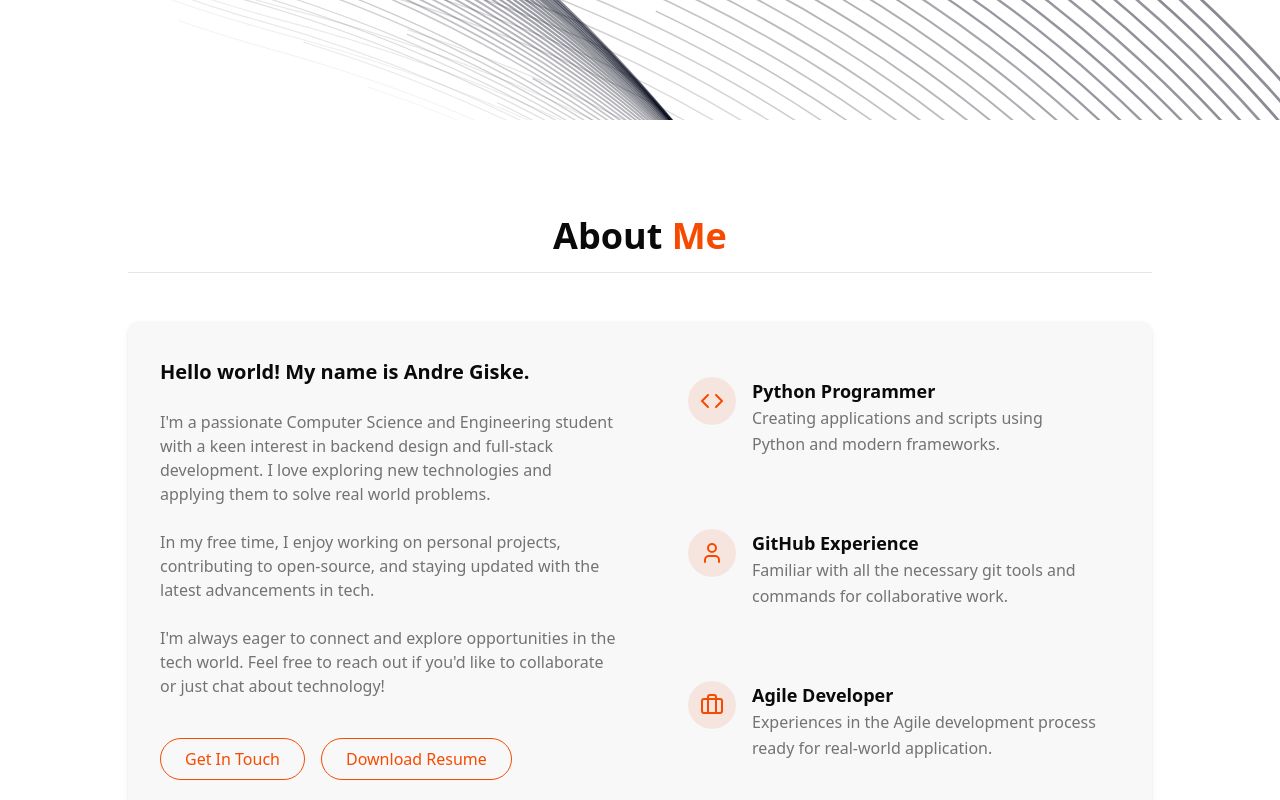
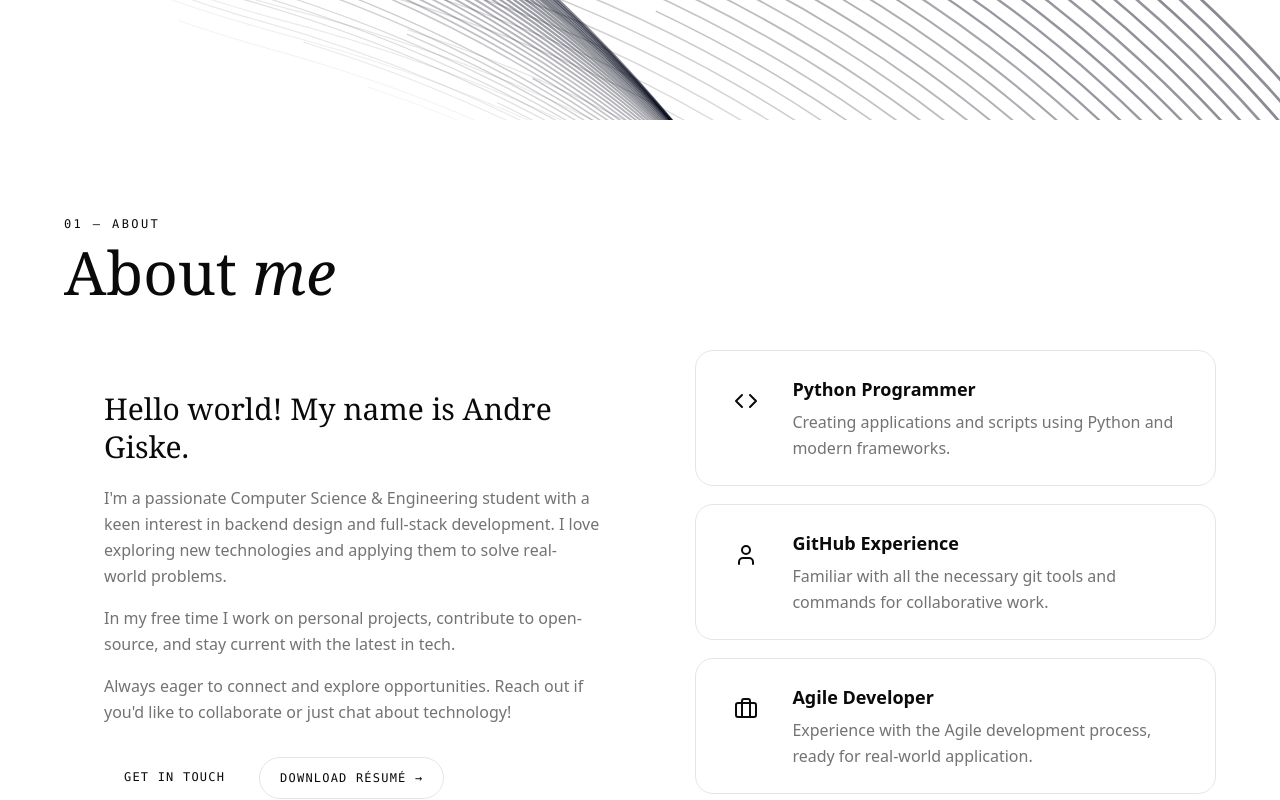
Before and after one commit to dregiske/portfolio, a React (Vite) app: page / in a window 1280 px wide. Shown: the part 680-1480 px from the top of the page. Built offline with nearby package versions, Linux system fonts and the light colour scheme.

Commit message:
about me section refactored

```diff
--- a/src/components/ui/AboutMe.tsx
+++ b/src/components/ui/AboutMe.tsx
@@ -1,108 +1,104 @@
 import { Code, User, Briefcase } from "lucide-react";
 import { RESUME_LINK } from "@/constants/links";
-import {
-  SECTION_CARD,
-  SECTION_HEADING,
-  ICON_CIRCLE,
-} from "@/constants/theme";
+
+const features = [
+  {
+    icon: Code,
+    title: "Python Programmer",
+    text: "Creating applications and scripts using Python and modern frameworks.",
+    tint: "bg-c-clay",
+    ink: "text-d-clay",
+  },
+  {
+    icon: User,
+    title: "GitHub Experience",
+    text: "Familiar with all the necessary git tools and commands for collaborative work.",
+    tint: "bg-c-sky",
+    ink: "text-d-blue",
+  },
+  {
+    icon: Briefcase,
+    title: "Agile Developer",
+    text: "Experience with the Agile development process, ready for real-world application.",
+    tint: "bg-c-lilac",
+    ink: "text-d-plum",
+  },
+];
 
 export const AboutMe = () => {
   return (
-    <section id="about" className="py-24 px-4 relative">
-      <div className="container mx-auto max-w-5xl">
-        <h2 className={SECTION_HEADING}>
-          About <span className="text-primary">Me</span>
-        </h2>
+    <section id="about" className="py-24 px-6 relative">
+      <div className="container mx-auto max-w-6xl">
+        <div className="mb-12">
+          <div className="font-mono text-xs uppercase tracking-[0.2em] text-d-teal mb-2.5">
+            01 — About
+          </div>
+          <h2 className="font-serif font-normal text-5xl md:text-6xl leading-none text-foreground">
+            About <span className="italic text-d-teal">me</span>
+          </h2>
+        </div>
 
-        <div className={`grid grid-cols-1 md:grid-cols-2 gap-12 items-center ${SECTION_CARD}`}>
-          {/* Left Side */}
-          <div className="space-y-6 max-w-prose text-center md:text-left">
-            <h3 className="text-xl font-semibold">
+        <div className="grid grid-cols-1 md:grid-cols-[1.05fr_0.95fr] gap-14 items-start">
+          {/* Left — intro card */}
+          <div className="bg-c-mint rounded-2xl p-10">
+            <h3 className="font-serif font-normal text-3xl leading-tight mb-5 text-foreground">
               Hello world! My name is Andre Giske.
             </h3>
-            <p className="text-muted-foreground">
-              I'm a passionate Computer Science and Engineering student with a
+            <p className="text-muted-foreground leading-relaxed mb-4">
+              I'm a passionate Computer Science &amp; Engineering student with a
               keen interest in backend design and full-stack development. I love
-              exploring new technologies and applying them to solve real world
+              exploring new technologies and applying them to solve real-world
               problems.
             </p>
-            <p className="text-muted-foreground">
-              In my free time, I enjoy working on personal projects,
-              contributing to open-source, and staying updated with the latest
-              advancements in tech.
+            <p className="text-muted-foreground leading-relaxed mb-4">
+              In my free time I work on personal projects, contribute to
+              open-source, and stay current with the latest in tech.
             </p>
-            <p className="text-muted-foreground">
-              I'm always eager to connect and explore opportunities in the tech
-              world. Feel free to reach out if you'd like to collaborate or just
-              chat about technology!
+            <p className="text-muted-foreground leading-relaxed">
+              Always eager to connect and explore opportunities. Reach out if
+              you'd like to collaborate or just chat about technology!
             </p>
 
-            <div className="flex flex-col sm:flex-row gap-4 pt-4 justify-center md:justify-start">
+            <div className="flex flex-wrap gap-3.5 mt-8">
               <a
                 href="#contact"
-                className="px-6 py-2 rounded-full border border-primary text-primary hover:bg-primary/10 transition-colors duration-300"
+                className="font-mono text-xs uppercase tracking-widest px-5 py-3 rounded-full bg-ink text-egg hover:opacity-90 transition-opacity"
               >
-                Get In Touch
+                Get in Touch
               </a>
               <a
                 target="_blank"
+                rel="noopener noreferrer"
                 href={RESUME_LINK}
-                className="px-6 py-2 rounded-full border border-primary text-primary hover:bg-primary/10 transition-colors duration-300"
+                className="font-mono text-xs uppercase tracking-widest px-5 py-3 rounded-full border border-ink/20 text-foreground hover:border-primary hover:text-primary transition-colors"
               >
-                Download Resume
+                Download Résumé →
               </a>
             </div>
           </div>
 
-          {/* Right Side */}
-          <div className="grid grid-cols-1 gap-6">
-            <div className="gradient-border p-6 card-hover">
-              <div className="flex items-start gap-4">
-                <div className={ICON_CIRCLE}>
-                  <Code className="h-6 w-6 text-primary" />
+          {/* Right — feature cards */}
+          <div className="flex flex-col gap-4.5">
+            {features.map(({ icon: Icon, title, text, tint, ink }, key) => (
+              <div
+                key={key}
+                className="flex gap-5 items-start bg-card border border-rule rounded-2xl p-6"
+              >
+                <div
+                  className={`flex-none w-13 h-13 rounded-full ${tint} flex items-center justify-center`}
+                >
+                  <Icon className={`h-6 w-6 ${ink}`} />
                 </div>
-
-                <div className="text-left">
-                  <h4 className="font-semibold text-lg">Python Programmer</h4>
+                <div>
+                  <h4 className="text-lg font-semibold mb-1.5 text-foreground">
+                    {title}
+                  </h4>
                   <p className="text-muted-foreground leading-relaxed">
-                    Creating applications and scripts using Python and modern
-                    frameworks.
+                    {text}
                   </p>
                 </div>
               </div>
-            </div>
-
-            <div className="gradient-border p-6 card-hover">
-              <div className="flex items-start gap-4">
-                <div className={ICON_CIRCLE}>
-                  <User className="h-6 w-6 text-primary" />
-                </div>
-
-                <div className="text-left">
-                  <h4 className="font-semibold text-lg">GitHub Experience</h4>
-                  <p className="text-muted-foreground leading-relaxed">
-                    Familiar with all the necessary git tools and commands for
-                    collaborative work.
-                  </p>
-                </div>
-              </div>
-            </div>
-
-            <div className="gradient-border p-6 card-hover">
-              <div className="flex items-start gap-4">
-                <div className={ICON_CIRCLE}>
-                  <Briefcase className="h-6 w-6 text-primary" />
-                </div>
-
-                <div className="text-left">
-                  <h4 className="font-semibold text-lg">Agile Developer</h4>
-                  <p className="text-muted-foreground leading-relaxed">
-                    Experiences in the Agile development process ready for
-                    real-world application.
-                  </p>
-                </div>
-              </div>
-            </div>
+            ))}
           </div>
         </div>
       </div>
```
